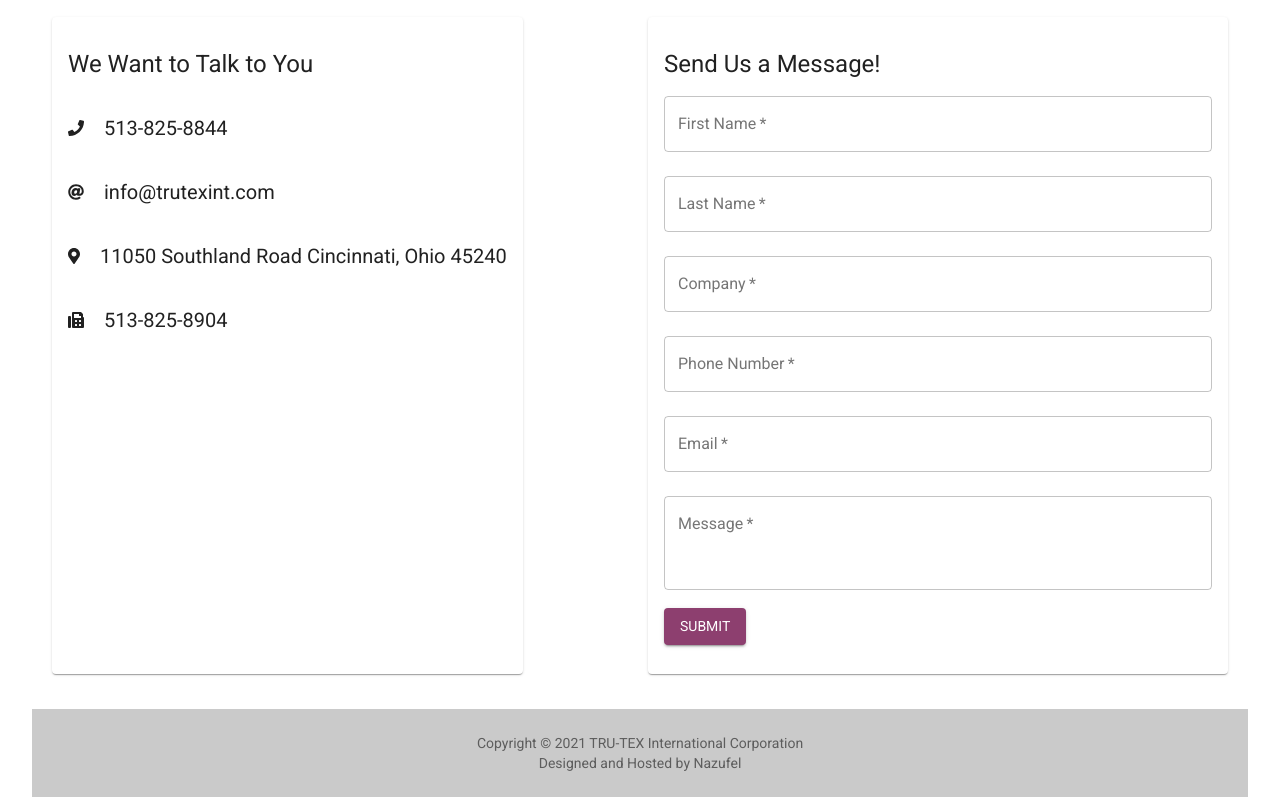
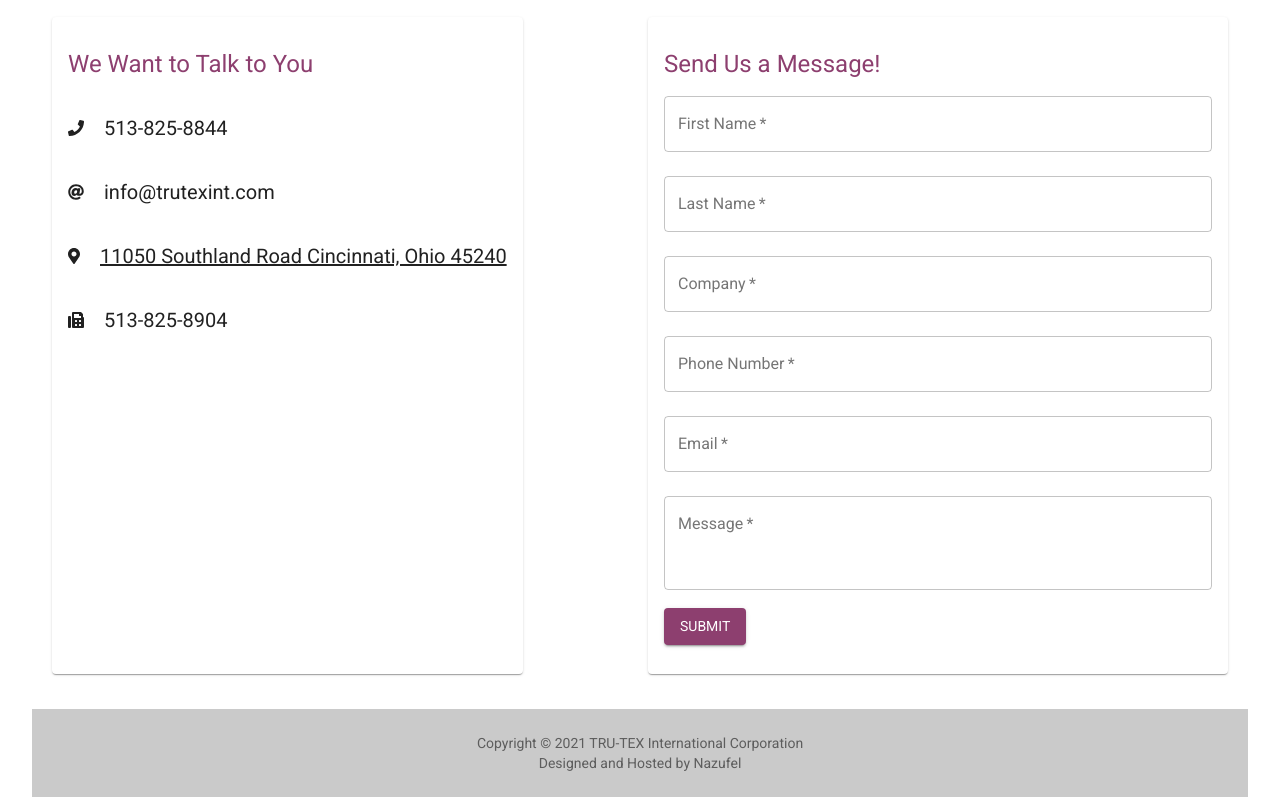
Before and after one commit to nazufel/trutexint, a Gatsby site: page /contact in a window 1280 px wide. Shown: the part 132-937 px from the top of the page. Built offline with nearby package versions, Linux system fonts and the light colour scheme; Gatsby itself is replaced by a stand-in of ours.

Commit message:
changed colors of contact page and added underline for link.

```diff
--- a/src/pages/contact.js
+++ b/src/pages/contact.js
@@ -40,7 +40,7 @@ export default function ContactPage() {
         <Grid container item xs={12} sm={6}>
           <Card className={classes.root}>
             <CardContent>
-              <Typography style={{ marginTop: 15 }} variant="h5">
+              <Typography color="primary" style={{ marginTop: 15 }} variant="h5">
                 We Want to Talk to You
               </Typography>
             </CardContent>
@@ -60,7 +60,7 @@ export default function ContactPage() {
               <FontAwesomeIcon icon={ faMapMarkerAlt } className={classes.icon}/>
               <Typography variant="h6">
                 <Link color='inherit' href="https://goo.gl/maps/3FVEKB7WHeJPrjzUA">
-                11050 Southland Road Cincinnati, Ohio 45240
+                  <u>11050 Southland Road Cincinnati, Ohio 45240</u>
                 </Link>
               </Typography>
             </CardContent>
@@ -75,7 +75,7 @@ export default function ContactPage() {
         <Grid container item xs={12} sm={6} justify="float-center">
         <Card>
           <CardContent>
-            <Typography style={{ marginTop: 15 }} variant="h5">
+            <Typography color="primary" style={{ marginTop: 15 }} variant="h5">
               Send Us a Message!
             </Typography>
             <ContactForm />
```
